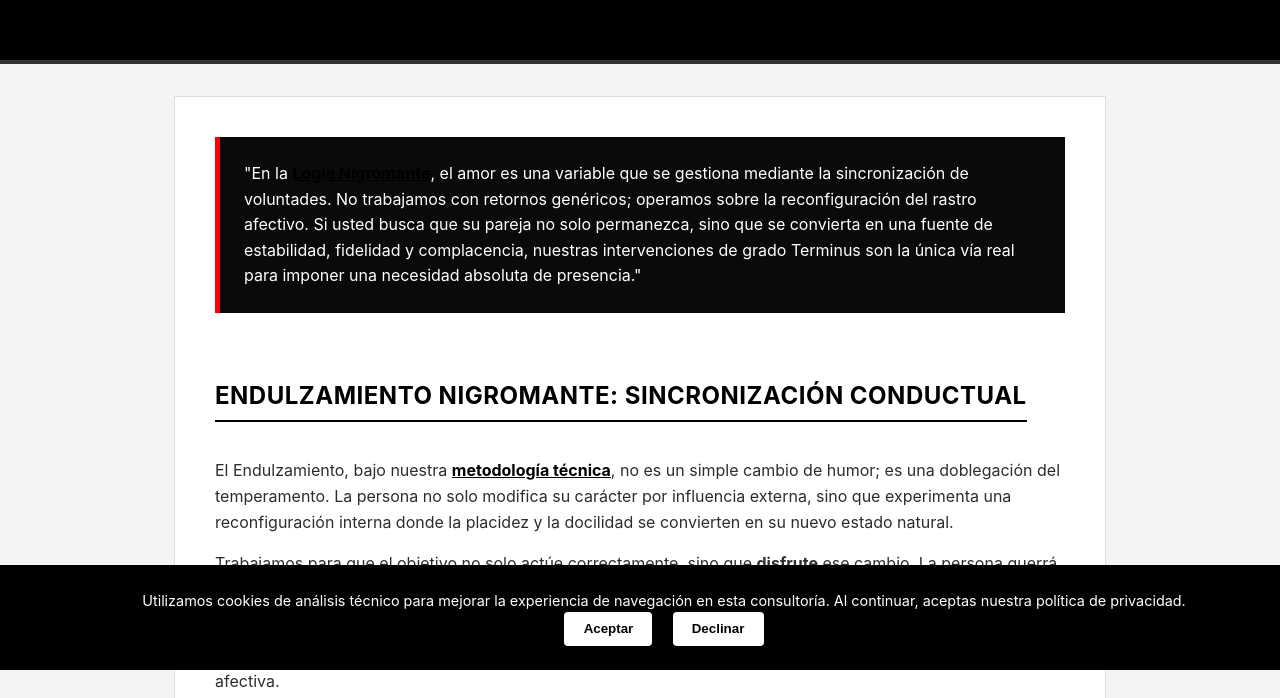
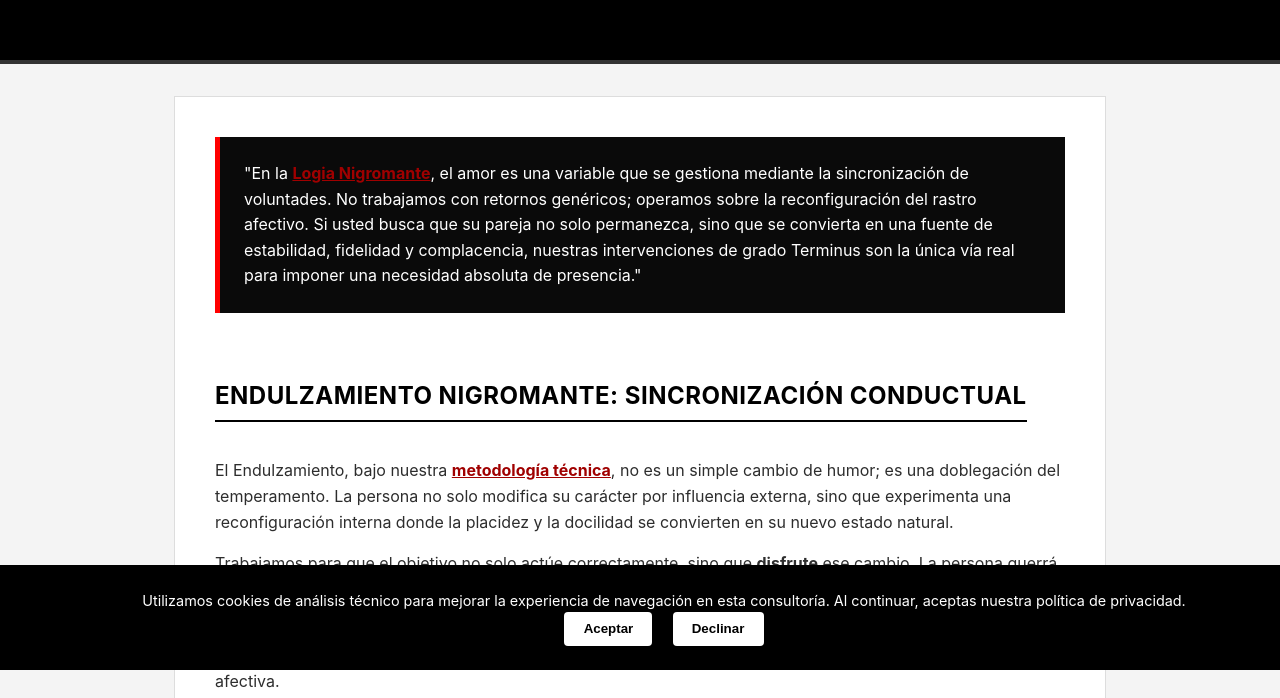
Before and after one commit to MaestroSanBenito/babalawosanbenito.net-Ultimo-Satelite, a plain HTML site: page endulzamiento.html in a window 1280 px wide. Shown: the part 130-828 px from the top of the page. Drawn offline with Linux system fonts and the light colour scheme.

Commit message:
Update endulzamiento.html

```diff
--- a/endulzamiento.html
+++ b/endulzamiento.html
@@ -64,7 +64,12 @@
         .grid-tech { display: grid; grid-template-columns: 1fr; gap: 1.5rem; margin-top: 2rem; }
         .item-tech { padding: 1.5rem; background: #f9f9f9; border: 1px solid #e0e0e0; }
         footer { text-align: center; padding: 2rem; font-size: 0.8rem; color: #666; }
-        a { color: #000; text-decoration: underline; font-weight: bold; }
+        a {
+    color: #a00000;
+    text-decoration: underline;
+    font-weight: bold;
+}
+a:hover { color: #ff0000; }
         /* Estilos Banner Cookies */
         #cookie-banner { position: fixed; bottom: 0; left: 0; width: 100%; background: #000; color: #fff; padding: 1.5rem; text-align: center; z-index: 9999; display: none; font-size: 0.9rem; }
         #cookie-banner button { background: #fff; border: none; padding: 0.6rem 1.2rem; cursor: pointer; margin: 0 0.5rem; font-weight: bold; border-radius: 4px; color: #000; }
```
